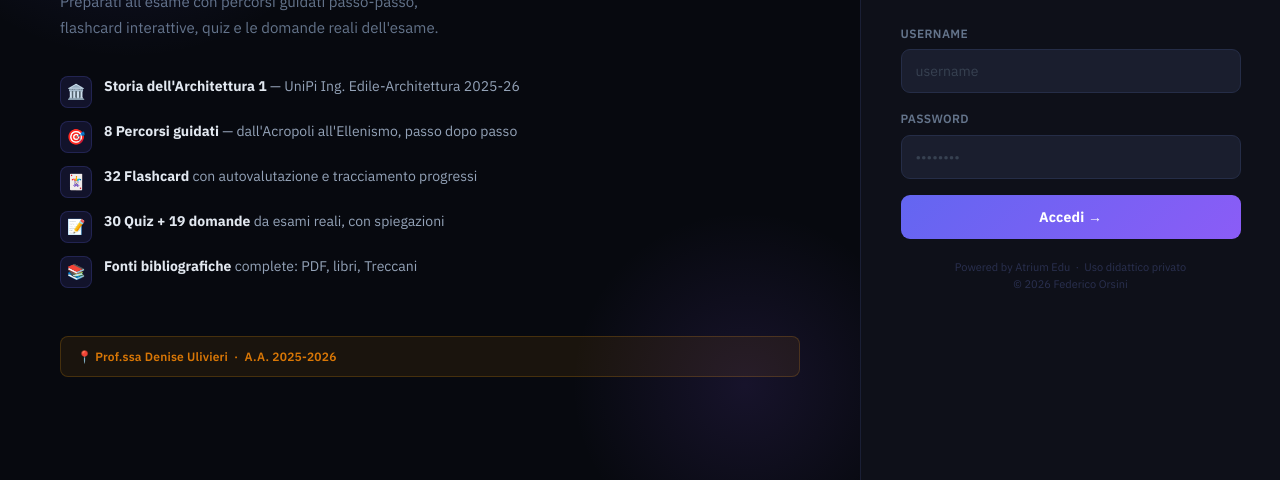
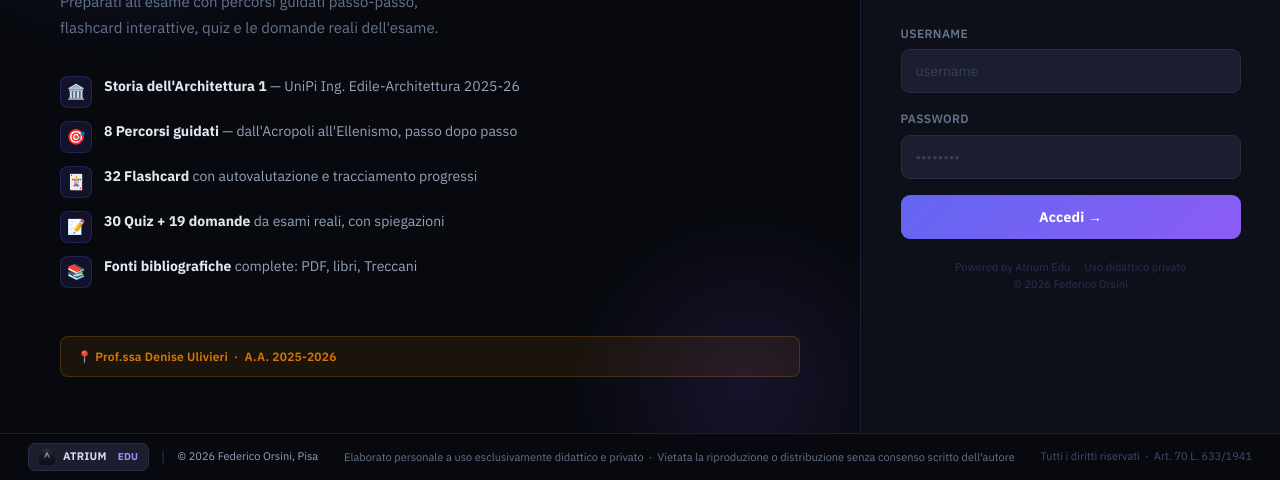
Before and after one commit to orsinienrico/atrium_edu_trial, a plain HTML site: page index.html in a window 1280 px wide. Shown: the part 320-800 px from the top of the page. Drawn offline with Linux system fonts and the light colour scheme.

Commit message:
feat: add copyright footer to login overlay and rename to index.html
Co-Authored-By: Claude Sonnet 4.6 <noreply@anthropic.com>

```diff
--- a/index.html
+++ b/index.html
@@ -62,7 +62,7 @@ table{width:100%;border-collapse:collapse;font-size:12px;}th{background:var(--su
 /* ── LOGIN OVERLAY ── */
 @keyframes loginFadeIn{from{opacity:0;transform:scale(1.01)}to{opacity:1;transform:scale(1)}}
 @keyframes loginFadeOut{from{opacity:1}to{opacity:0;transform:scale(.99)}}
-.login-overlay{position:fixed;inset:0;z-index:9999;background:#07090f;display:flex;align-items:stretch;animation:loginFadeIn .35s ease both;}
+.login-overlay{position:fixed;inset:0;z-index:9999;background:#07090f;display:flex;flex-direction:column;align-items:stretch;animation:loginFadeIn .35s ease both;}
 .login-split{display:flex;width:100%;min-height:100vh;}
 .login-left{flex:1.3;background:#07090f;padding:56px 60px;display:flex;flex-direction:column;justify-content:center;position:relative;overflow:hidden;}
 .login-left::before{content:"";position:absolute;top:-120px;left:-120px;width:500px;height:500px;background:radial-gradient(circle,rgba(99,102,241,.18) 0%,transparent 70%);pointer-events:none;}
@@ -207,6 +207,33 @@ table{width:100%;border-collapse:collapse;font-size:12px;}th{background:var(--su
       </div>
     </div>
 
+    </div>
+  <!-- footer nella login -->
+  <div style="position:absolute;bottom:0;left:0;right:0;background:#07090f;border-top:1px solid #1a1f35;padding:9px 28px;display:flex;align-items:center;justify-content:space-between;gap:24px;font-family:'IBM Plex Sans',sans-serif;">
+    <div style="display:flex;align-items:center;gap:12px;white-space:nowrap;">
+      <div style="display:flex;align-items:center;gap:8px;background:#1a1e2e;border:1px solid #252d47;border-radius:7px;padding:4px 10px;">
+        <svg xmlns="http://www.w3.org/2000/svg" viewBox="0 0 512 512" fill="none" width="16" height="16" style="border-radius:3px;flex-shrink:0;">
+          <defs>
+            <radialGradient id="lfbg2" cx="0.5" cy="0" r="1.15"><stop offset="0" stop-color="#2b3149"/><stop offset="0.46" stop-color="#161924"/><stop offset="1" stop-color="#0a0b11"/></radialGradient>
+            <linearGradient id="lfacc2" x1="0" y1="0" x2="1" y2="1"><stop offset="0" stop-color="#bcafff"/><stop offset="1" stop-color="#7d6bf0"/></linearGradient>
+          </defs>
+          <rect x="0" y="0" width="512" height="512" rx="116" fill="url(#lfbg2)"/>
+          <g transform="translate(155 88) scale(2.197)" fill="none">
+            <path d="M14 80 L46 14 L78 80" stroke="#f4f5fb" stroke-width="9" stroke-linecap="round" stroke-linejoin="round"/>
+            <rect x="30" y="55" width="22" height="9" rx="4.5" fill="url(#lfacc2)"/>
+          </g>
+        </svg>
+        <span style="font-size:11px;font-weight:800;color:#d4d8f0;letter-spacing:.3px;">ATRIUM</span><span style="font-size:10px;font-weight:700;color:#9b8ff5;margin-left:3px;">EDU</span>
+      </div>
+      <span style="color:#2a3050;">|</span>
+      <span style="font-size:11px;color:#94a3b8;">© 2026 Federico Orsini, Pisa</span>
+    </div>
+    <div style="font-size:11px;color:#64748b;text-align:center;line-height:1.5;">
+      Elaborato personale a uso esclusivamente didattico e privato &nbsp;·&nbsp; Vietata la riproduzione o distribuzione senza consenso scritto dell'autore
+    </div>
+    <div style="font-size:11px;color:#3d4f70;white-space:nowrap;">
+      Tutti i diritti riservati &nbsp;·&nbsp; Art. 70 L. 633/1941
+    </div>
   </div>
 </div>
 <!-- /LOGIN OVERLAY -->
```
